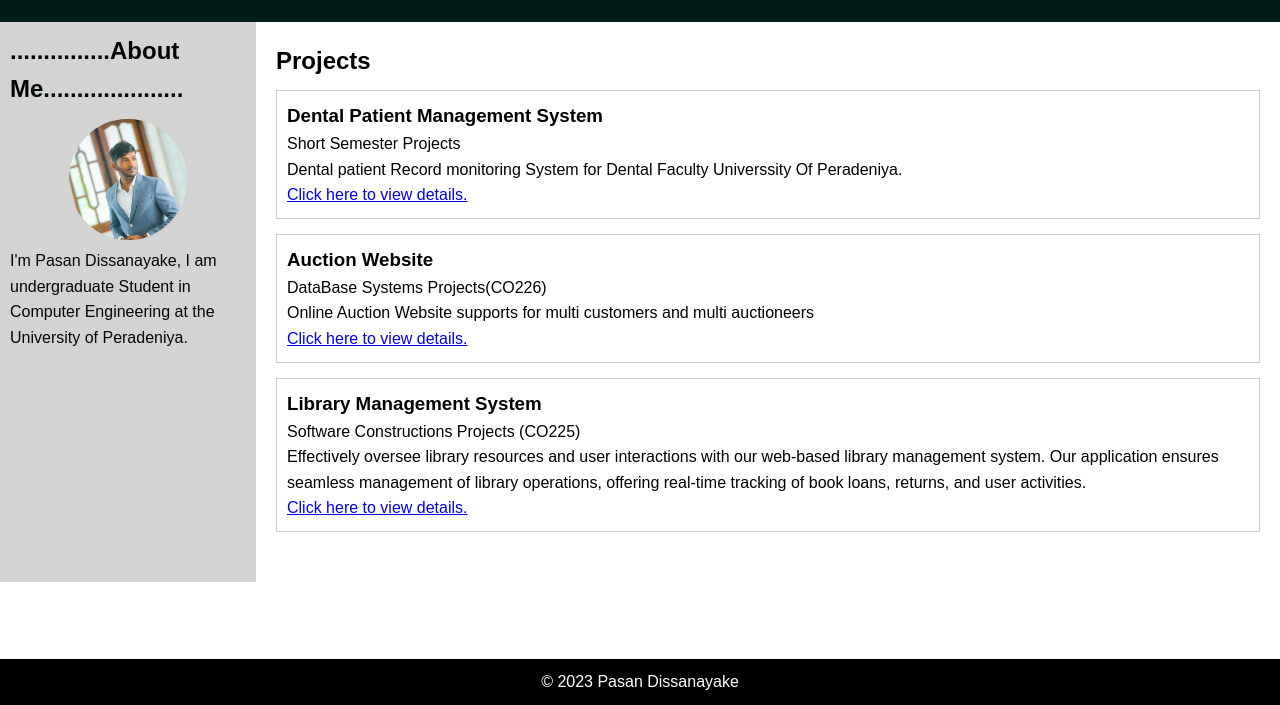
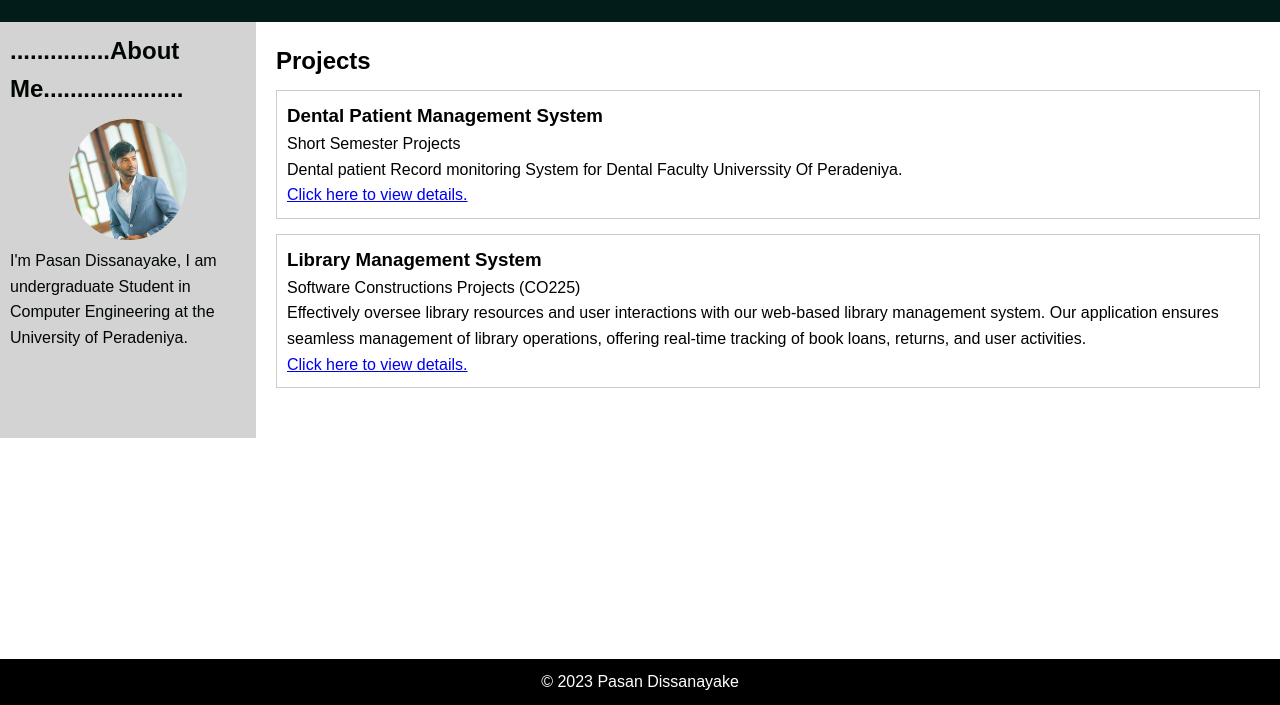
Before and after one commit to Pasan-Anupama/pasan_eportfolio, a plain HTML site: page docs/about.html in a window 1280 px wide. Shown: the part 95-800 px from the top of the page. Drawn offline with Linux system fonts and the light colour scheme.

Commit message:
Update about.html

```diff
--- a/docs/about.html
+++ b/docs/about.html
@@ -44,14 +44,6 @@
             </p>
           </div>
           <div class="project">
-            <h3>Auction Website</h3>
-            <p>DataBase Systems Projects(CO226)<br>
-              Online Auction Website supports for multi customers and multi auctioneers
-                <br>
-                <a href="https://projects.ce.pdn.ac.lk/co226/e19/Auction-Website/">Click here to view details.</a>
-            </p>
-          </div>
-          <div class="project">
             <h3>Library Management System</h3>
             <p>Software Constructions Projects (CO225)<br>
               Effectively oversee library resources and user interactions with our web-based library management system. Our application ensures seamless management of library operations, offering real-time tracking of book loans, returns, and user activities.
```
